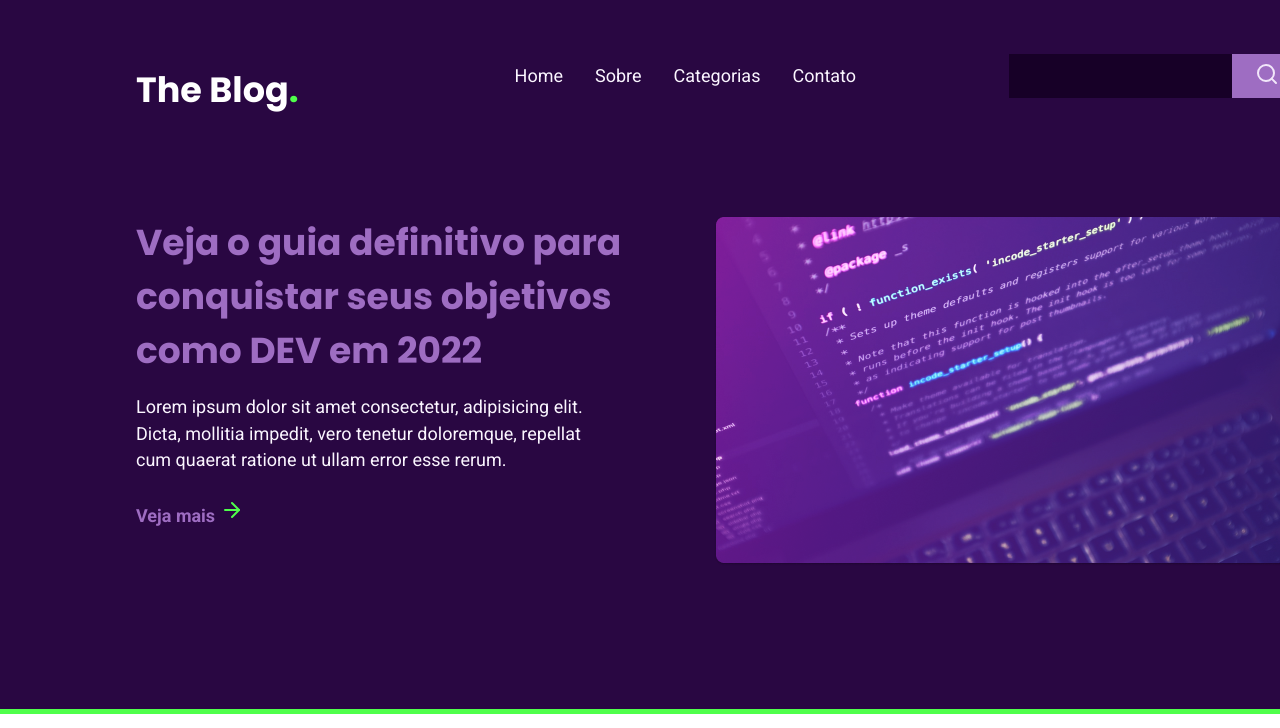
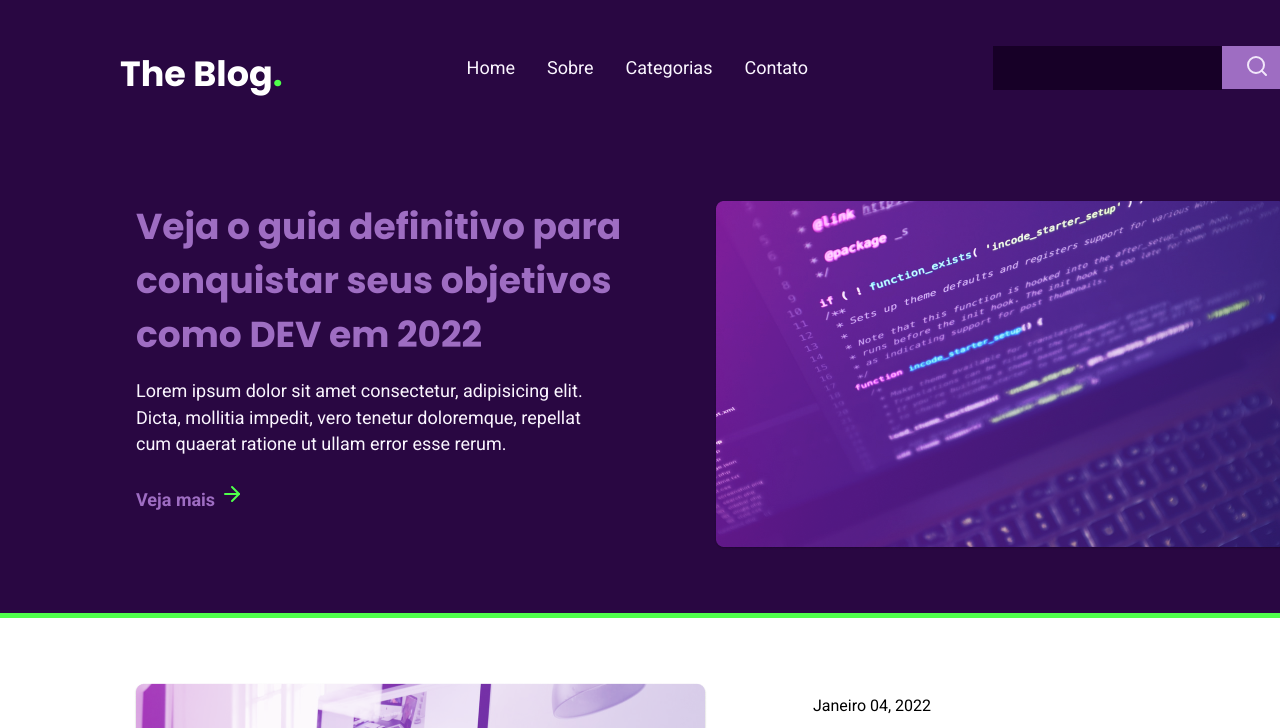
Before and after one commit to IgorCCesar/The-Blog, a plain HTML site: page index.html in a window 1280 px wide. Shown: the top 728 px of the page. Drawn offline with Linux system fonts and the light colour scheme.

Commit message:
retirada da barra de scroll e melhorias no css

```diff
--- a/styler.css
+++ b/styler.css
@@ -31,6 +31,7 @@ body {
   margin-left: auto;
   margin-right: auto;
   justify-content: center;
+  overflow-x: hidden;
 }
 
 /* Menu */
@@ -40,8 +41,7 @@ body {
 }
 
 nav {
-  margin-left: 8.5rem;
-  margin-right: 9.56rem;
+  margin-left: 7.5rem;
 
 }
 
@@ -54,25 +54,19 @@ nav {
 .logo {
   font: 700 35px "Poppins", sans-serif;
   color: var(--white);
-  white-space: nowrap;
-  margin-top: 3.93rem;
+  margin-top: 2.93rem;
   margin-bottom: 2.25rem;
+  margin-right: 11.50rem;
 }
 .logo span{
   color: var(--green);
 
 }
 
-.container {
-  margin-right: 9.56rem;
-  margin-left: 11.50rem;
-}
-
 .flex-item {
   font: 400 18px "Roboto", sans-serif;
   color: var(--light-purple);
-  justify-content: space-around;
-  margin-left: 2rem;
+  margin-right: 2rem;
   margin-top: 4.43rem;
   margin-bottom: 4rem;
 }
@@ -83,10 +77,8 @@ nav {
   width: 14.34rem;
   height: 2.75rem;
   padding: 0.625rem 1.43rem;
-  margin-right: 0;
   color: var(--white);
-  border: none;
-
+  margin-left: 9.56rem;
 }
 
 .search-button {
@@ -98,22 +90,15 @@ nav {
 button {
   background: var(--button-bg);
   padding: 0.5rem 1.43rem;
-  margin-right: 0.625rem;
   border: none;
   border-radius: 0 0.187rem 0.187rem 0;
-  margin-left: 0;
-  width: 4.375rem;
-  height: 2.75rem;
 }
-button > img {
-  width: 1.5rem;
-  height: 1.5rem;
-}
+
 /* Home */
 .section {
   background: var(--purple-bg);
   display: flex;
-  height: 34.812rem;
+  height: 29.812rem;
 }
 
 .text-group {
@@ -158,7 +143,6 @@ h1 {
 
 .section-two {
   width: 90.062rem;
-  margin-right: 8.5rem;
   margin-left: 8.37rem;
   display: flex;
   color: var(--light-purple);
@@ -191,7 +175,6 @@ h2 {
 h3 {
   font: 400 16px "Roboto", sans-serif;
   color:#000000;
-  margin-top: 0.998rem;
 }
 
 .p-post {
@@ -209,8 +192,6 @@ h3 {
 }
 
 .section-three {
-  width: 90.062rem;
-  margin-right: 8.880rem;
   margin-left: 8.37rem;
   margin-bottom: 3.973rem;
   display: flex;
```
